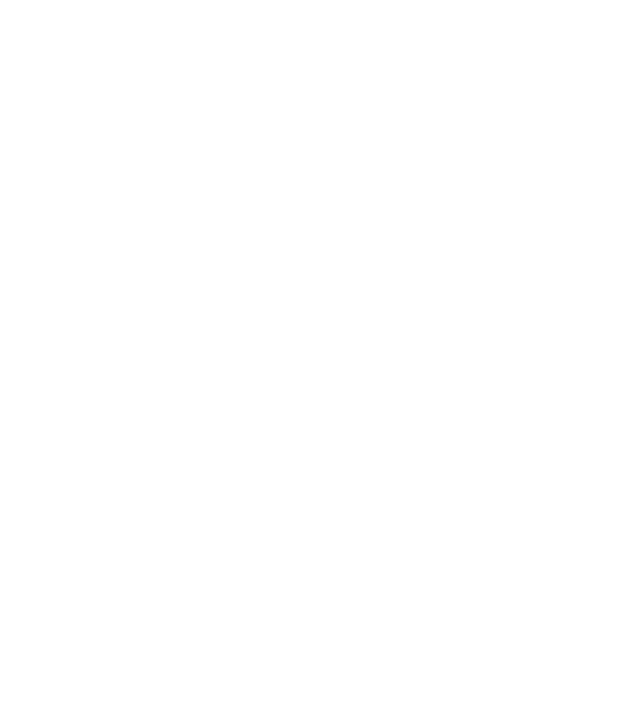
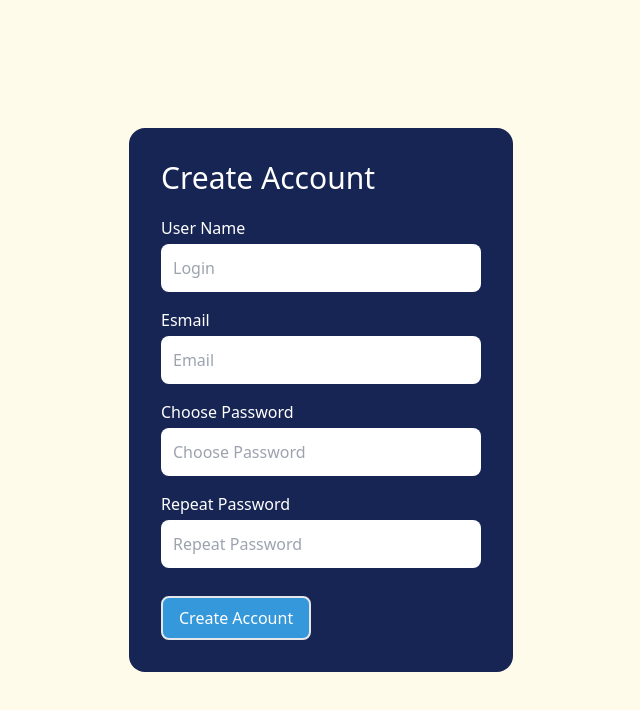
Before and after one commit to HRANT01/Task_Board, a Vue app: page /registration in a window 1280 px wide. Before the commit this address had no page. Shown: the top 710 px of the page, without its empty margins (319-959 px from the left). Built offline with nearby package versions, Linux system fonts and the light colour scheme.

Commit message:
registration and login page functionality, validation

```diff
--- a/src/components/Login.vue
+++ /dev/null
@@ -1,13 +0,0 @@
-<template>
-  <div>
-
-  </div>
-</template>
-
-<script>
-
-</script>
-
-<style lang="scss" scoped>
-
-</style>
--- a/src/components/TailwindTest.vue
+++ /dev/null
@@ -1,5 +0,0 @@
-<template>
-  <h1 class="text-3xl font-bold underline">
-    Hello world!
-  </h1>
-</template>
--- a/src/components/UI/CustomInput.vue
+++ b/src/components/UI/CustomInput.vue
@@ -1,13 +1,14 @@
 <template>
   <div class="flex flex-col">
-    <label for="customInput" :class="`text-${props.textColor} pb-1`">{{props.label}}</label>
+    <label :for="props.placeholder" :class="`text-${props.textColor} pb-1`">{{props.label}}</label>
     <input
-        id="customInput"
+        :id="props.placeholder"
         :value="modelValue"
         @input="updateValue($event.target.value)"
         :type="props.inputType"
         :placeholder="props.placeholder"
-        class="bg-gray-300 p-3 rounded-lg outline-0"
+        class="bg-gray-00 p-3 rounded-lg outline-0 "
+        :class="{'border-4 border-red-700': errorMessage}"
     >
     <span class="text-red-500" v-if="props.errorMessage">{{ props.errorMessage }}</span>
   </div>
@@ -27,10 +28,12 @@ const props = defineProps<{
 
 const emit = defineEmits<{
   (e: 'update:modelValue', value: string): void
+  (e: 'inputting'): void
 }>()
 
 const updateValue = (value: string) => {
   emit("update:modelValue", value);
+  emit('inputting')
 }
 </script>
 
--- /dev/null
+++ b/src/store/auth/login.js
@@ -0,0 +1,27 @@
+import { defineStore } from 'pinia';
+import axios from 'axios';
+
+export const useAuthStore = defineStore({
+  id: 'auth',
+  state: () => ({
+    token: null,
+  }),
+  actions: {
+    async A_Login(payload) {
+      try {
+        const response = await axios.post(
+          'https://trello.backend.tests.nekidaem.ru/api/v1/users/token/',
+          {
+            username: payload.username,
+            password: payload.password,
+          }
+        );
+        this.token = response.data.token;
+        return this.token;
+      } catch (error) {
+        console.log(error.response, 'eeeeeeeeeeeeeeeeeee')
+        return error.response
+      }
+    },
+  },
+});
--- /dev/null
+++ b/src/store/auth/register.js
@@ -0,0 +1,28 @@
+import { defineStore } from 'pinia';
+import axios from 'axios';
+
+export const useRegisterStore = defineStore({
+  id: 'register',
+  state: () => ({
+    registrationStatus: null,
+  }),
+  actions: {
+    async A_Register(payload) {
+      try {
+        const response = await axios.post(
+          'https://trello.backend.tests.nekidaem.ru/api/v1/users/create/',
+          {
+            username: payload.username,
+            email: payload.email,
+            password: payload.password,
+          }
+        );
+        this.registrationStatus = response.data; // Assuming response contains registration status or any relevant data
+        return this.registrationStatus;
+      } catch (error) {
+        console.error(error.response, 'hereeeeeeee');
+        return  error.response;
+      }
+    },
+  },
+});
--- a/src/views/Main.vue
+++ b/src/views/Board.vue
@@ -1,6 +1,6 @@
 <template>
   <div>
-
+    This is Board
   </div>
 </template>
 
--- a/src/views/Login.vue
+++ b/src/views/Login.vue
@@ -1,15 +1,17 @@
 <template>
-  <div class="bg-amber-50 w-full h-screen flex justify-center items-center">
-    <div class="w-[20%] bg-blue-950 p-8 rounded-2xl flex flex-col">
+  <div class="bg-amber-50 w-full min-h-screen flex justify-center items-center min-w-96 h-screen">
+    <div class="w-[20%] bg-blue-950 p-8 rounded-2xl flex flex-col min-w-80">
       <h1 class="text-white text-3xl mb-5">Login</h1>
+      <span class="text-red-500" v-if="loginError">{{ loginError }}</span>
       <div class="pb-1">
         <custom-input
-            v-model="login"
+            v-model="userName"
             placeholder="Login"
             label="User Name"
             input-type="text"
             text-color="white"
-            error-message=""
+            :error-message="userNameError"
+            @inputting="resetErrors"
         />
       </div>
       <div class="pb-1">
@@ -19,11 +21,13 @@
             label="Password"
             input-type="password"
             text-color="white"
-            error-message=""
+            :error-message="passwordError"
+            @inputting="resetErrors"
         />
       </div>
-      <div class="ml-auto pt-3">
-        <CustomButton >Sign In</CustomButton>
+      <div class="flex justify-between items-center pt-3">
+        <router-link to="/registration" class="underline text-blue-400">Create Account</router-link>
+        <CustomButton @click="login">Sign In</CustomButton>
       </div>
     </div>
   </div>
@@ -31,12 +35,47 @@
 
 <script setup lang="ts">
 import { ref } from 'vue'
+import { useRouter } from 'vue-router';
+import { useAuthStore } from '../store/auth/login';
 import CustomInput from "../components/UI/CustomInput.vue";
 import CustomButton from "../components/UI/CustomButton.vue";
 
 
-const login = ref('')
-const password = ref('')
+const authStore = useAuthStore();
+const router = useRouter()
+
+const loginError = ref<string>('')
+const userName = ref<string>('')
+const password = ref<string>('')
+const userNameError = ref<string>('')
+const passwordError = ref<string>('')
+
+
+const login = async () => {
+  try {
+    const response: any = await authStore.A_Login({ username: userName.value, password: password.value });
+    if (response && response.status >= 400) {
+      loginError.value = response.data.detail;
+      passwordError.value = response.data.password ? response.data.password[0] : '';
+      userNameError.value = response.data.username ? response.data.username[0] : '';
+    } else {
+      console.log('ssssssssssssssss')
+      router.push('/taskBoard')
+    }
+  } catch (error) {
+    console.error('Error during login:', error);
+    // Handle the error as needed
+  }
+};
+
+
+const resetErrors = () => {
+  loginError.value = ''
+  passwordError.value = ''
+  userNameError.value = ''
+}
+
+
 
 </script>
 
--- /dev/null
+++ b/src/views/Registration.vue
@@ -0,0 +1,119 @@
+<template>
+  <div class="bg-amber-50 w-full h-screen flex justify-center items-center">
+    <div class="bg-blue-950 p-8 rounded-2xl flex flex-col min-w-80 w-[30%] ">
+      <h1 class="text-white text-3xl mb-5">Create Account</h1>
+      <div class="pb-4">
+        <custom-input
+            v-model="userName"
+            placeholder="Login"
+            label="User Name"
+            input-type="text"
+            text-color="white"
+            :error-message="userNameError"
+            @inputting="resetErrors"
+        />
+      </div>
+      <div class="pb-4">
+        <custom-input
+            v-model="email"
+            placeholder="Email"
+            label="Esmail"
+            input-type="email"
+            text-color="white"
+            :error-message="emailError"
+            @inputting="resetErrors"
+        />
+      </div>
+      <div class="pb-4">
+        <custom-input
+            v-model="choosePassword"
+            placeholder="Choose Password"
+            label="Choose Password"
+            input-type="text"
+            text-color="white"
+            :error-message="choosePasswordError"
+            @inputting="resetErrors"
+        />
+      </div>
+      <div class="pb-4">
+        <custom-input
+            v-model="repeatPassword"
+            placeholder="Repeat Password"
+            label="Repeat Password"
+            input-type="text"
+            text-color="white"
+            :error-message="repeatPasswordError"
+            @inputting="resetErrors"
+        />
+      </div>
+      <div class="flex justify-between items-center pt-3">
+        <CustomButton @click="checkPasswords">Create Account</CustomButton>
+      </div>
+    </div>
+  </div>
+</template>
+
+<script setup lang="ts">
+import { ref } from 'vue'
+import CustomInput from "../components/UI/CustomInput.vue";
+import CustomButton from "../components/UI/CustomButton.vue";
+import { useRegisterStore } from '../store/auth/register';
+import { useRouter } from "vue-router";
+
+
+const registerStore = useRegisterStore();
+const router = useRouter()
+
+const userName = ref('')
+const email = ref('')
+const choosePassword = ref('')
+const repeatPassword = ref('')
+
+
+
+const checkPasswords = () => {
+  if(choosePassword.value === repeatPassword.value && repeatPassword.value  && choosePassword.value) {
+    register()
+  } else {
+    choosePasswordError.value = 'Passwords should be filled and match'
+    repeatPasswordError.value = 'Passwords should be filled and match'
+    return
+  }
+}
+
+const register = async () => {
+  const response = await registerStore.A_Register({
+    username: userName.value,
+    email: email.value,
+    password: choosePassword.value,
+  });
+  if (response.status >= 400) {
+    choosePasswordError.value = response.data.password ? response.data.password[0] : '';
+    repeatPasswordError.value = response.data.password ? response.data.password[0] : '';
+    userNameError.value = response.data.username ? response.data.username[0] : '';
+  } else {
+    await router.push('/taskBoard')
+  }
+};
+
+
+
+
+
+const userNameError = ref('')
+const emailError = ref('')
+const choosePasswordError = ref('')
+const repeatPasswordError = ref('')
+
+const resetErrors = () => {
+  userNameError.value = ''
+  emailError.value = ''
+  choosePasswordError.value = ''
+  repeatPasswordError.value = ''
+}
+
+</script>
+
+<style lang="scss" scoped>
+
+</style>
```
Also changed, not shown: src/router/index.js (+10 -4 lines).
